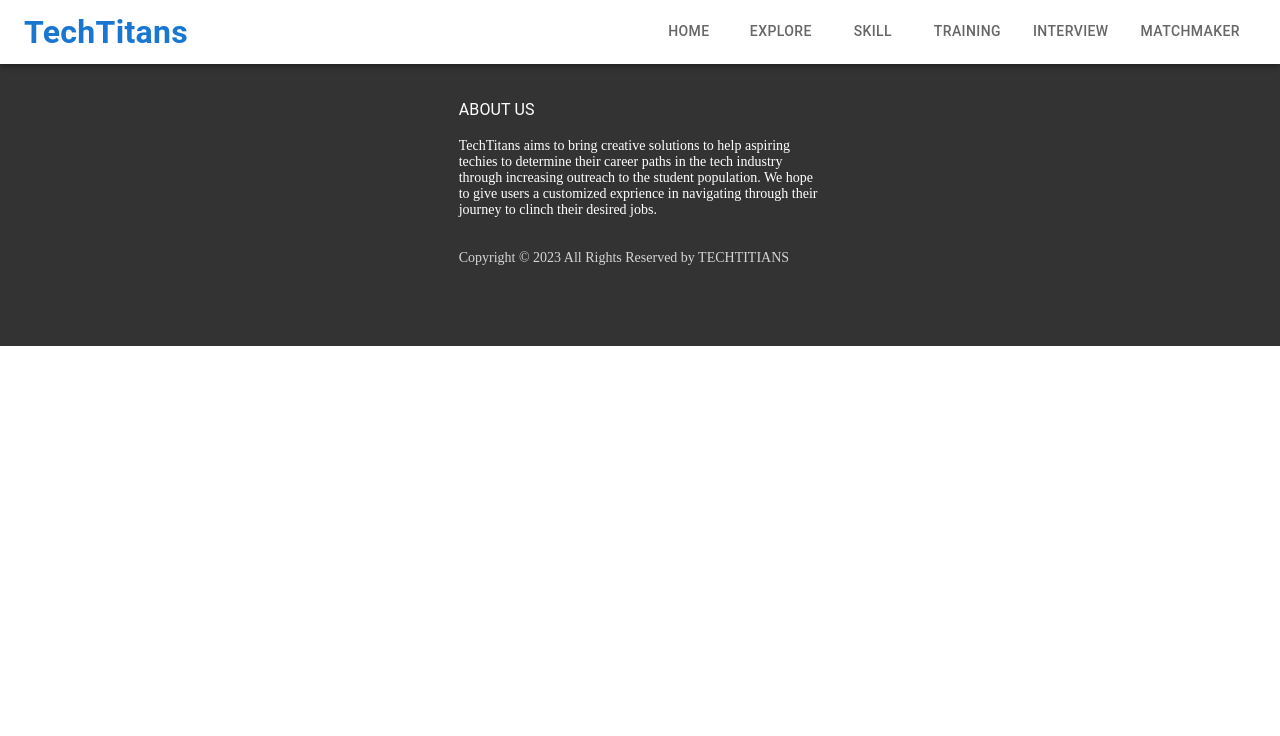
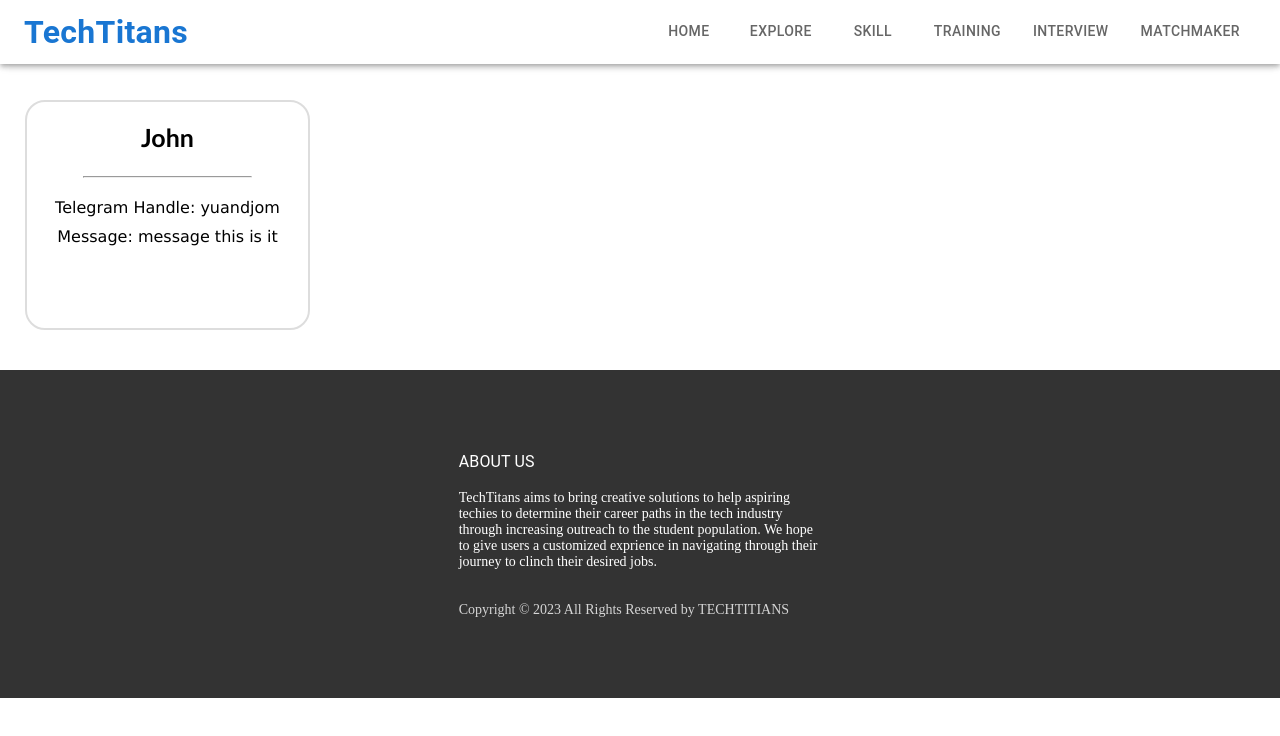
Before and after one commit to Purifish/TechTitans-techfest-project, a React (Create React App) app in the folder frontend/: page /explore in a window 1280 px wide. Shown: the top 736 px of the page. Built offline with nearby package versions, Linux system fonts and the light colour scheme.

Commit message:
Explore page tbc

```diff
--- a/frontend/src/App.js
+++ b/frontend/src/App.js
@@ -1,5 +1,5 @@
 import Home from "./pages/home/Home";
-import Explore from "./pages/explore/Explore";
+import Explore from "./pages/explore/Getposts";
 import Navbar from "./components/Navbar";
 import Footer from "./components/Footer";
 import Interview from "./pages/interview/Interview";
--- /dev/null
+++ b/frontend/src/pages/explore/Explore.css
@@ -0,0 +1,57 @@
+.customer-order {
+    width: 285px;
+    margin: 0px 25px 40px 25px;
+    display: inline-block;
+    flex-direction: column;
+    flex-wrap: wrap;
+    background-color: white;
+    border-radius: 20px;
+    border: 2px solid #ddd;
+    height: 230px;
+  }
+
+  .customer-order:hover {
+    background-color: #e8f5f7;
+    transform: scale(1.02);
+  }
+
+  .customer-center {
+    text-align: center;
+    padding-top: 20px;
+    padding-bottom: 1.5em;
+  }
+
+  .customer-hr {
+    width: 60%;
+    margin-left: auto;
+    margin-right: auto;
+  }
+  .customer-name {
+    font-family: "Gill Sans", "Gill Sans MT", Calibri, "Trebuchet MS", sans-serif;
+    font-size: 25px;
+    font-weight: 900;
+    margin-top: 15px;
+  }
+
+  .customer-contact {
+    padding-top: 20px;
+    font-family: Verdana, Geneva, Tahoma, sans-serif;
+    text-align: center;
+    padding-bottom: 10px;
+  }
+
+  .customer-residence {
+    color: black;
+    font-family: Verdana, Geneva, Tahoma, sans-serif;
+    text-align: center;
+    padding-bottom: 10px;
+  }
+
+  .customer-price {
+    font-family: "Gill Sans", "Gill Sans MT", Calibri, "Trebuchet MS", sans-serif;
+    text-align: center;
+    padding-bottom: 30px;
+    font-size: 25px;
+    font-weight: 900;
+    padding-top: 30px;
+  }
--- a/frontend/src/pages/explore/Explore.jsx
+++ b/frontend/src/pages/explore/Explore.jsx
@@ -1,9 +1,23 @@
 import React from 'react'
+import './Explore.css'
 
-function Explore() {
+export default function Explore({posts}) {
   return (
-    <div>Explore</div>
+    <div className="customer-order">
+      <div class="customer-center">
+        <span className="customer-name">{posts.name}</span>
+      </div>
+      <hr class="customer-hr"></hr>
+      <span>
+          <div className="customer-contact">Telegram Handle: {posts.tele}</div>
+      </span>
+      <span>
+          <div className="customer-residence">Message: {posts.msg}</div>
+      </span>
+      {/* <span>
+          <div className="customer-price">Paid: {posts.price}</div>
+      </span> */}
+
+    </div>
   )
 }
-
-export default Explore
--- /dev/null
+++ b/frontend/src/pages/explore/Getpost.css
@@ -0,0 +1,3 @@
+.admin-getpost {
+  padding-top: 100px;
+}
--- /dev/null
+++ b/frontend/src/pages/explore/Getposts.jsx
@@ -0,0 +1,27 @@
+import React ,{useEffect, useState } from 'react'
+import Post from './Explore.jsx'
+import './Getpost.css'
+
+
+export default function Getposts() {
+
+  const [posts, setPosts] = useState([{
+    _id: "1",
+    name: "John",
+    tele: "yuandjom",
+    msg: "message this is it"
+}]);
+
+
+    return (
+      <div className='admin-getpost'>
+      {posts?.map((posts) => {
+        return(
+        <Post
+           posts={posts}
+           />
+        )
+      })}
+        </div>
+      )
+  }
```
